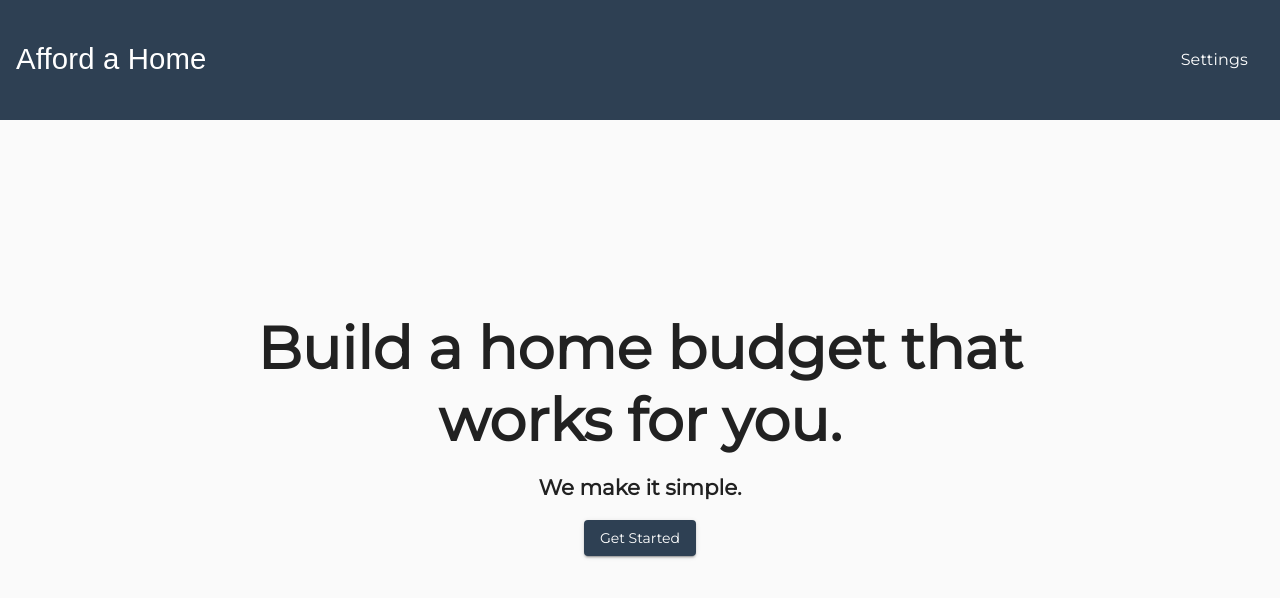
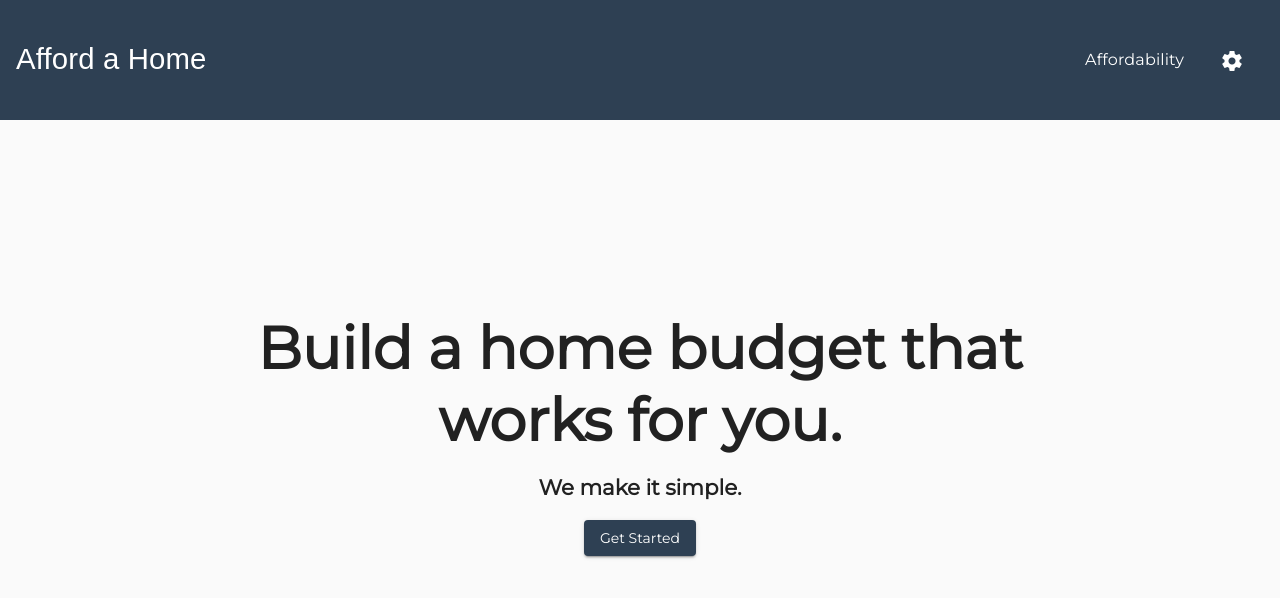
Before and after one commit to carsonsturtevant/afford-a-home, an Angular app: page / in a window 1280 px wide. Shown: the top 598 px of the page. Built offline with nearby package versions, Linux system fonts and the light colour scheme; a web font is replaced by a local one.

Commit message:
clean up and rename to affordability

```diff
--- a/src/app/app.module.ts
+++ b/src/app/app.module.ts
@@ -12,13 +12,13 @@ import { MaterialModule } from './modules/material/material.module';
 import { AppComponent } from './app.component';
 import { NavbarComponent } from './navbar/navbar.component';
 import { WelcomeCardComponent } from './welcome-card/welcome-card.component';
-import { BudgeterComponent } from './budgeter/budgeter.component';
+import { AffordabilityComponent } from './affordability/affordability.component';
 import { HomepageComponent } from './homepage/homepage.component';
 
 const appRoutes: Routes = [
   { path: 'welcome-card', component: WelcomeCardComponent },
   { path: 'navbar', component: NavbarComponent },
-  { path: 'budgeter', component: BudgeterComponent },
+  { path: 'affordability', component: AffordabilityComponent },
   // {
   //   path: 'heroes',
   //   component: HeroListComponent,
@@ -36,7 +36,7 @@ const appRoutes: Routes = [
     AppComponent,
     NavbarComponent,
     WelcomeCardComponent,
-    BudgeterComponent,
+    AffordabilityComponent,
     HomepageComponent
   ],
   imports: [
--- a/src/app/navbar/navbar.component.html
+++ b/src/app/navbar/navbar.component.html
@@ -11,9 +11,11 @@
     <span class="menu-spacer"></span>
     <div fxShow="true" fxHide.lt-md>
       <!-- The following menu items will be hidden on both SM and XS screen sizes -->
-      <a class="settings-button" href="#" mat-button>Settings</a>
-      <!-- <a href="#" mat-button>Menu Item 2</a>
-      <a href="#" mat-button>Menu Item 3</a>
+      <a class="menu-button" routerLink="/affordability" mat-button>Affordability</a>
+      <a class="menu-button" href="#" mat-button>
+        <mat-icon>settings</mat-icon>
+      </a>
+      <!--  <a href="#" mat-button>Menu Item 3</a>
       <a href="#" mat-button>Menu Item 4</a>
       <a href="#" mat-button>Menu Item 5</a>
       <a href="#" mat-button>Menu Item 6</a> -->
--- a/src/app/navbar/navbar.component.scss
+++ b/src/app/navbar/navbar.component.scss
@@ -55,7 +55,7 @@ a {
   transform: translateY(-50%);
 }
 
-.settings-button {
+.menu-button {
   font-size: 12pt;
   font-family: 'Montserrat', sans-serif;
 }
--- a/src/app/welcome-card/welcome-card.component.html
+++ b/src/app/welcome-card/welcome-card.component.html
@@ -4,7 +4,7 @@
     <h1 style="text-align:center">Build a home budget that works for you.</h1>
     <h2 style="text-align:center">We make it simple.</h2>
     <mat-card-footer class="center footer-container">
-      <button mat-raised-button color="primary" (click)="getStartedButton();">Get Started</button>
+      <button mat-raised-button color="primary" routerLink="/affordability">Get Started</button>
     </mat-card-footer>
   </div>
 </div>
--- a/src/app/welcome-card/welcome-card.component.ts
+++ b/src/app/welcome-card/welcome-card.component.ts
@@ -13,10 +13,4 @@ export class WelcomeCardComponent implements OnInit {
 
   ngOnInit() {
   }
-
-  getStartedButton()
-  {
-    this.router.navigateByUrl('/budgeter');
-  }
-
 }
```
Also changed, not shown: src/app/affordability/affordability.component.ts (renamed from src/app/budgeter/budgeter.component.ts, +4 -4 lines), src/app/affordability/affordability.component.html (renamed from src/app/budgeter/budgeter.component.html), src/app/affordability/affordability.component.scss (renamed from src/app/budgeter/budgeter.component.scss), 1 other file (tests, documents, lock files or other folders).
